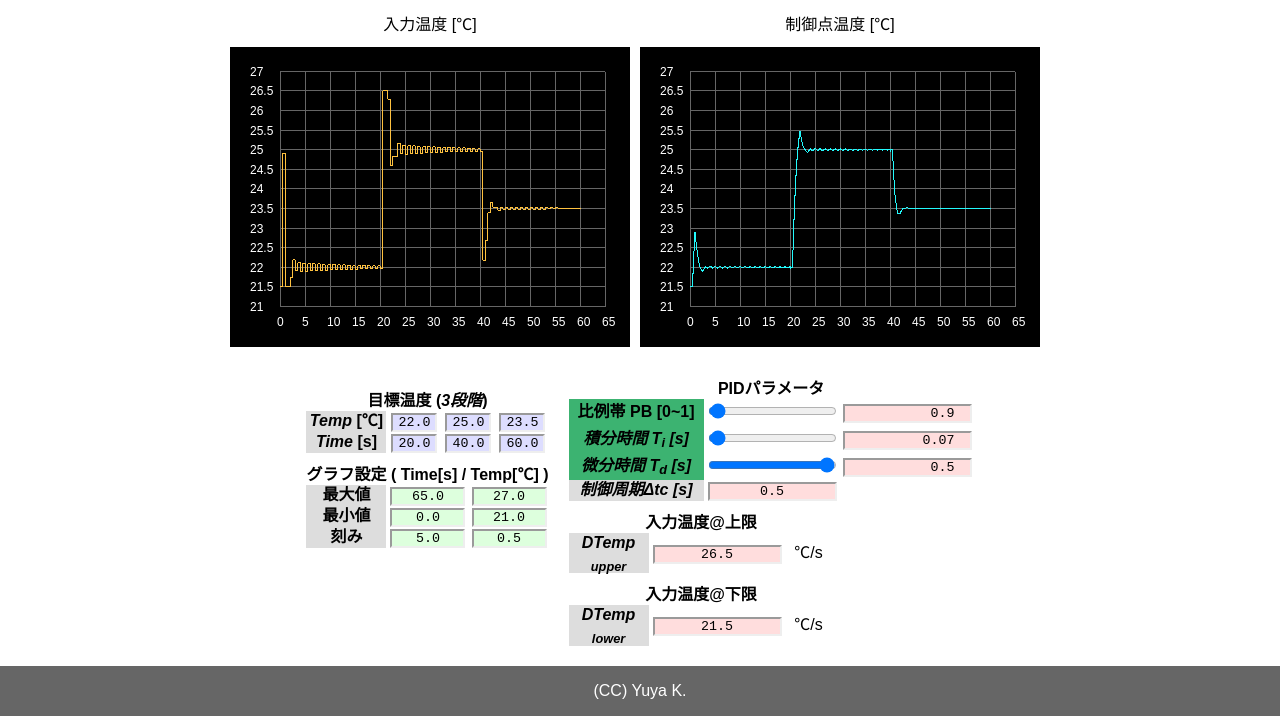
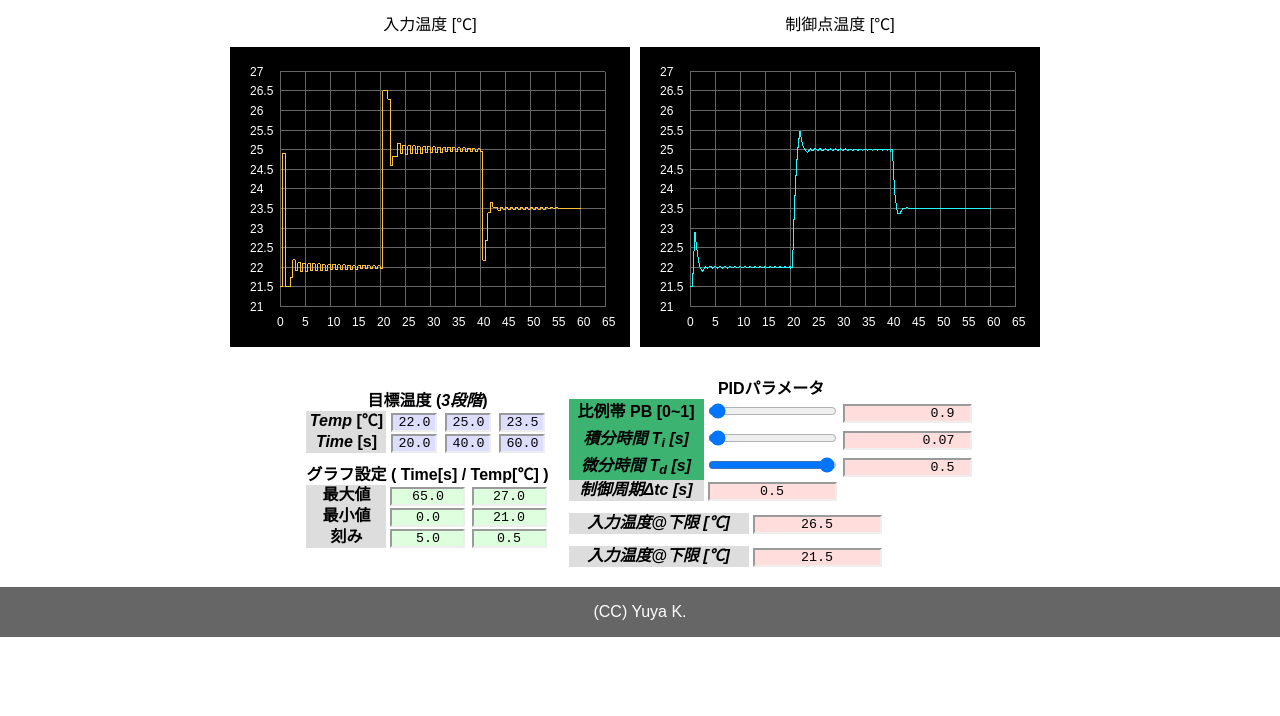
Before and after one commit to uyakit/PID-controller, a plain HTML site: page index.html in a window 1280 px wide. Shown: the part 178-894 px from the top of the page. After the commit the page ends 815 px from the top, so only its background shows below. Drawn offline with Linux system fonts and the light colour scheme.

Commit message:
Initialize

```diff
--- a/index.html
+++ b/index.html
@@ -233,46 +233,26 @@
 							</table>
 							<!-- --------------------------------------------------------------------------- -->
 							<table rules="groups" style="margin-top: 12px;">
-								<thead>
-									<tr>
-										<th colspan="3">
-											入力温度@上限
-										</th>
-									</tr>
-								</thead>
 								<tbody>
 									<tr>
-										<td align="center" style="background-color: #dddddd; width: 80px;">
-											<strong><i>DTemp<sub> upper</sub></i></strong>
+										<td align="center" style="background-color: #dddddd; width: 180px;">
+											<strong><i>入力温度@下限 [℃]</i></strong>
 										</td>
 										<td align="center">
 											<input type="text" class="pid" name="TEMP_input_limU" value="26.5">
-										</td>
-										<td align="center" style="width: 50px;">
-										℃/s
 										</td>
 									</tr>
 								</tbody>
 							</table>
 							<!-- --------------------------------------------------------------------------- -->
 							<table rules="groups" style="margin-top: 12px;">
-								<thead>
-									<tr>
-										<th colspan="3">
-											入力温度@下限
-										</th>
-									</tr>
-								</thead>
 								<tbody>
 									<tr>
-										<td align="center" style="background-color: #dddddd; width: 80px;">
-											<strong><i>DTemp<sub> lower</sub></i></strong>
+										<td align="center" style="background-color: #dddddd; width: 180px;">
+											<strong><i>入力温度@下限 [℃]</i></strong>
 										</td>
 										<td align="center">
 											<input type="text" class="pid" name="TEMP_input_limL" value="21.5">
-										</td>
-										<td align="center" style="width: 50px;">
-										℃/s
 										</td>
 									</tr>
 								</tbody>
```
